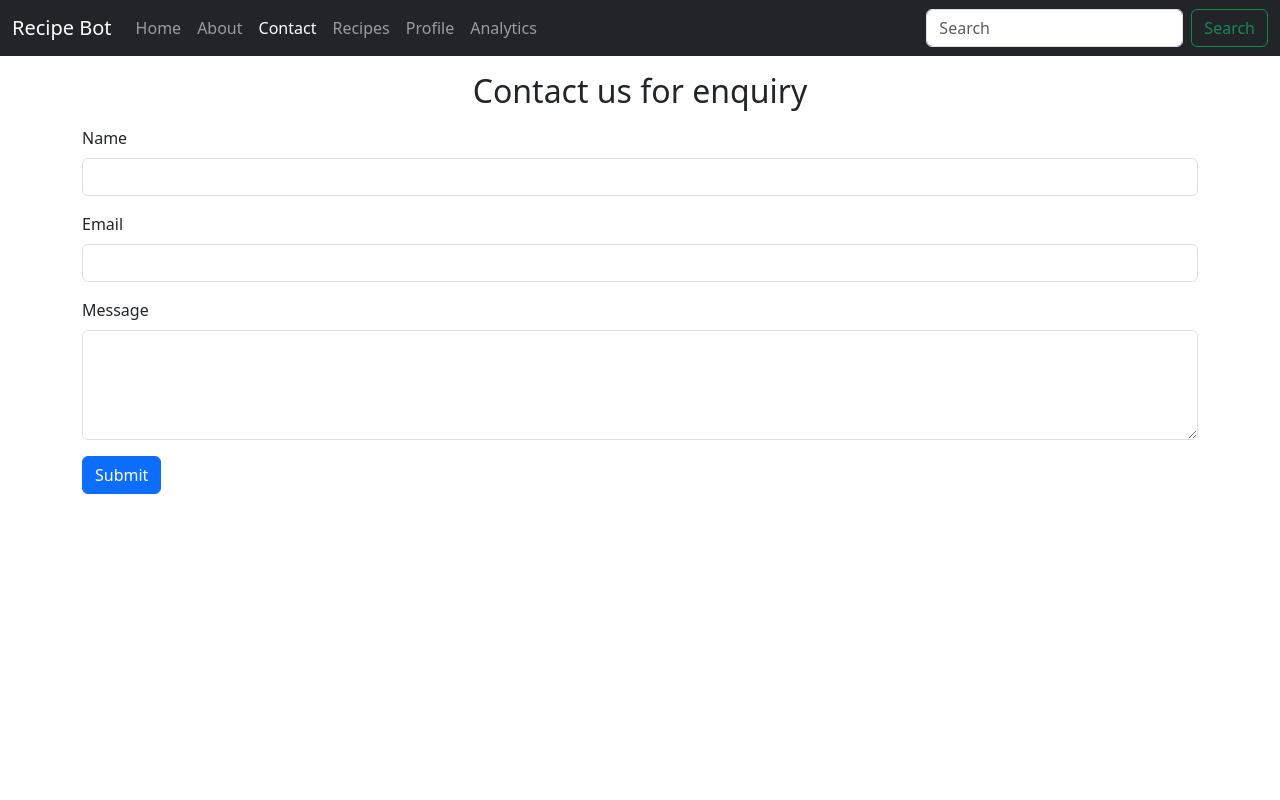
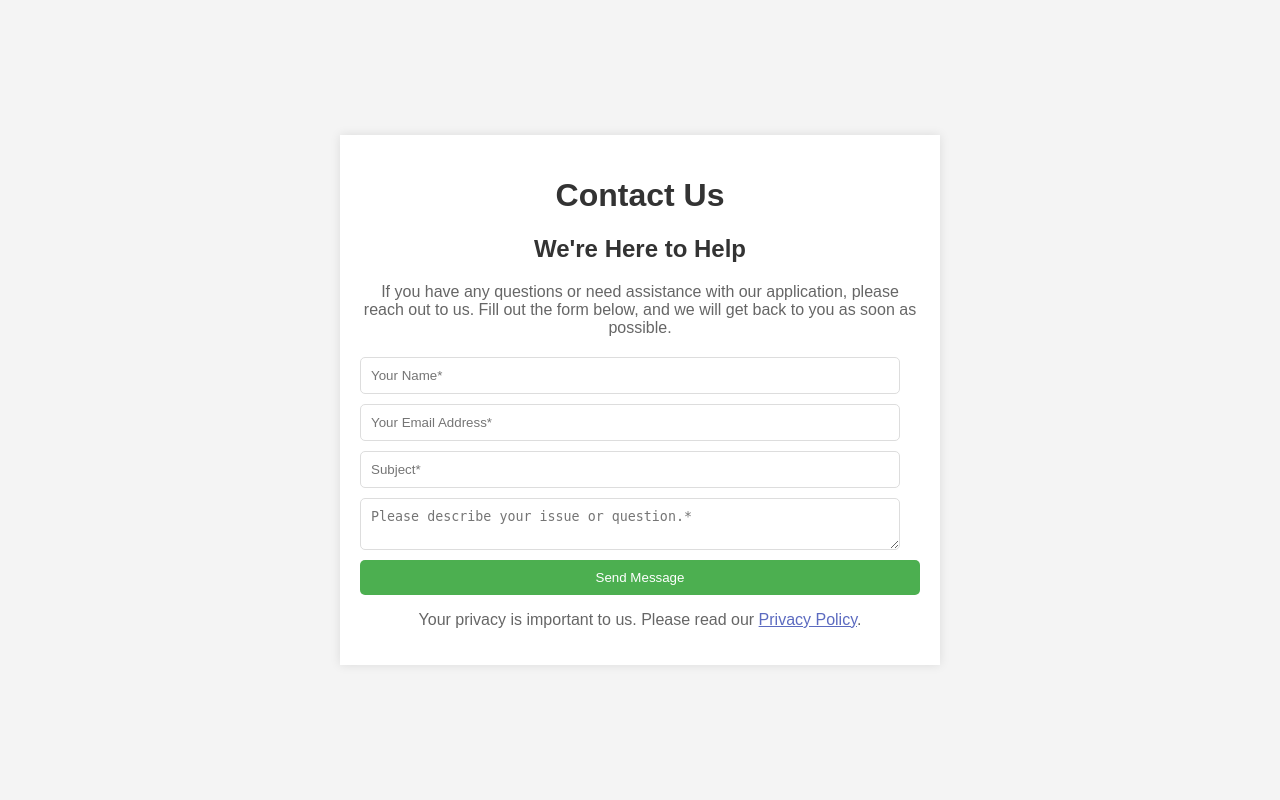
Before and after one commit to Deepthamaalolan/recipe_project, a Django app: page /contact/ in a window 1280 px wide. Run offline with Django 4.2, Linux system fonts and the light colour scheme.

Commit message:
view_recipe

```diff
--- a/recipe_app/urls.py
+++ b/recipe_app/urls.py
@@ -2,7 +2,7 @@
 from django.urls import path
 
 from recipe_app import views
-from .views import SignupView, LoginView, UpdateUserView, SignupViewAdmin, LoginViewAdmin, UpdateAdminView, UploadRecipeView, UpdateRecipeView,GetUserFavoritesView, SaveRecipeView, GenerateChatResponseView, home, about, contact, view_recipe, user_page, analytics
+from .views import SignupView, LoginView, UpdateUserView, SignupViewAdmin, LoginViewAdmin, UpdateAdminView, UploadRecipeView, UpdateRecipeView,GetUserFavoritesView, SaveRecipeView, GenerateChatResponseView, home, about, contact, view_recipe, user_page, analytics, UserView, GetRecipeView
 urlpatterns = [
     path('signup/', SignupView.as_view(), name='signup'),
     path('login/', LoginView.as_view(), name='login'),
@@ -16,10 +16,12 @@ urlpatterns = [
     path('user/favorites/', GetUserFavoritesView.as_view(), name='get_user_fav'),
     path('generate_chat_response/', GenerateChatResponseView.as_view(), name='generate_chat_response'),
     path('home/', home, name='home'),
+    path('user_profile/', UserView.as_view(), name = "user_profile"),
+    path('view_recipe/', GetRecipeView.as_view(), name = "view_recipe"),
     path('about/', about, name='about'),
     #path('projects', views.projects, name='projects'),
     path('contact/', contact, name='contact'),
-    path('view_recipe/', view_recipe, name='view_recipe'),
+    path('view_recipe', view_recipe, name='view_recipe'),
     path('user_page/', user_page, name='user_page'),
     path('analytics/', analytics, name='analytics')
 ]
--- a/recipe_app/views.py
+++ b/recipe_app/views.py
@@ -1,4 +1,4 @@
-from django.shortcuts import render
+from django.shortcuts import render, get_object_or_404
 # recipe_app/views.py
 from django.http import JsonResponse
 from django.views.decorators.csrf import csrf_exempt
@@ -59,9 +59,42 @@ def analytics(request):
     return render(request,'analytics.html')
 
 @method_decorator(csrf_exempt, name='dispatch')
+class UserView(View):
+    def post(self, request):
+
+        # data = json.loads(request.body.decode('utf-8'))
+        # print("data",data)
+        data = json.loads(request.body.decode('utf-8'))
+        user_id = data.get('user_id')
+        print("user_id.........", user_id)
+
+        if not user_id:
+            return JsonResponse({'error': 'User ID not provided'}, status=400)
+
+        user = get_object_or_404(User, userId=user_id)
+
+        print("user.......\n\n", user)
+
+        user_details = {
+            'userId': user.userId,
+            'username': user.username,
+            'email': user.email,
+            'phone_number': user.phone_number,
+            'dietary_preferences': user.dietary_preferences,
+            'meal_preferences': user.meal_preferences,
+            'favorites': user.favorites,
+        }
+
+        return JsonResponse(user_details)
+
+@method_decorator(csrf_exempt, name='dispatch')
 class SignupView(View):
     def post(self, request):
-        data = json.loads(request.body.decode('utf-8'))
+        try:
+            data = json.loads(request.body.decode('utf-8'))
+        except json.JSONDecodeError:
+            return self.json_response({'error': 'Invalid JSON data'}, status=400)
+
         username = data.get('username')
         password = data.get('password')
         email = data.get('email')
@@ -73,20 +106,15 @@ class SignupView(View):
         if not username or not password or not email:
             return self.json_response({'error': 'Username, password, and email are required'}, status=400)
 
-        all_users = User.objects.all()
-
-        # Print users to the console
-        for user in all_users:
-            print(f'Username: {user.username}, Email: {user.email}')
-
-        existing_user = User.objects.filter(username=username) or User.objects.filter(email=email)
+        # Use get() to check for existing user
+        existing_user = User.objects.filter(username=username).first() or User.objects.filter(email=email).first()
         if existing_user:
             return self.json_response({'error': 'Username or email already exists'}, status=400)
 
         hashed_password = make_password(password)
         user_id = str(uuid.uuid4())
 
-        new_user = User.objects.create(
+        new_user = User(
             userId=user_id,
             username=username,
             password=hashed_password,
@@ -96,6 +124,8 @@ class SignupView(View):
             meal_preferences=meal_preferences,
             favorites=favorites
         )
+
+        new_user.save()
 
         return self.json_response({'message': 'User created successfully'}, status=201)
 
@@ -317,7 +347,31 @@ class GetUserFavoritesView(View):
             if favorites:
                 return JsonResponse({'favorites': favorites}, status=200)
             else:
-                return JsonResponse({'message': 'User has not made any recipe favorite'}, status=200)
+                return JsonResponse({'message': 'User has not made any recipe favorite'}, status=200)@method_decorator(csrf_exempt, name='dispatch')
+
+@method_decorator(csrf_exempt, name='dispatch')
+class GetRecipeView(View):
+    def get(self, request):
+        try:
+            # Fetch the first 5 recipes from the Recipe model
+            recipes = Recipe.objects.all()[:5]
+
+            # Serialize the recipes
+            serialized_recipes = []
+            for recipe in recipes:
+                serialized_recipes.append({
+                    "dishName": recipe.dishName,
+                    "ingredients": recipe.ingredients,
+                    "steps": recipe.steps,
+                    "created_at": recipe.created_at
+                })
+
+            # Return the serialized recipes in JSON format
+            return JsonResponse({'recipes': serialized_recipes}, status=200)
+
+        except Exception as e:
+            # Handle exceptions or errors as needed
+            return JsonResponse({'error': str(e)}, status=500)
 
 @method_decorator(csrf_exempt, name='dispatch')
 class SaveRecipeView(View):
--- a/recipe_project/settings.py
+++ b/recipe_project/settings.py
@@ -92,6 +92,8 @@ DATABASES = {
 
 
 
+
+
 # Password validation
 # https://docs.djangoproject.com/en/4.2/ref/settings/#auth-password-validators
 
--- a/templates/contact.html
+++ b/templates/contact.html
@@ -1,68 +1,81 @@
-<!doctype html>
+<!DOCTYPE html>
 <html lang="en">
 <head>
-    <meta charset="utf-8">
-    <meta name="viewport" content="width=device-width, initial-scale=1">
-    <title>Contact</title>
-    <link href="https://cdn.jsdelivr.net/npm/bootstrap@5.3.2/dist/css/bootstrap.min.css" rel="stylesheet" integrity="sha384-T3c6CoIi6uLrA9TneNEoa7RxnatzjcDSCmG1MXxSR1GAsXEV/Dwwykc2MPK8M2HN" crossorigin="anonymous">
+<meta charset="UTF-8">
+<meta name="viewport" content="width=device-width, initial-scale=1.0">
+<title>Contact Us - Application Inquiry</title>
+<style>
+    html, body {
+        height: 100%;
+        margin: 0;
+        padding: 0;
+        font-family: 'Arial', sans-serif;
+        background: #f4f4f4;
+        display: flex;
+        justify-content: center;
+        align-items: center;
+    }
+    .container {
+        width: 100%;
+        max-width: 600px;
+        margin: auto;
+        background: #fff;
+        padding: 20px;
+        box-shadow: 0 0 10px rgba(0, 0, 0, 0.1);
+        box-sizing: border-box;
+    }
+    h1, h2 {
+        color: #333;
+        text-align: center;
+    }
+    form {
+        margin-top: 20px;
+    }
+    input, select, textarea {
+        width: calc(100% - 20px);
+        padding: 10px;
+        margin-bottom: 10px;
+        border: 1px solid #ddd;
+        border-radius: 5px;
+        display: block;
+        box-sizing: border-box;
+    }
+    button {
+        background: #4CAF50; /* Green */
+        color: #fff;
+        padding: 10px 20px;
+        border: none;
+        border-radius: 5px;
+        cursor: pointer;
+        display: block;
+        width: 100%;
+        box-sizing: border-box;
+    }
+    button:hover {
+        background: #45a049;
+    }
+    p {
+        color: #666;
+        text-align: center;
+    }
+    a {
+        color: #5c6bc0;
+    }
+</style>
 </head>
 <body>
-    <nav class="navbar navbar-expand-lg navbar-dark bg-dark">
-        <div class="container-fluid">
-          <a class="navbar-brand" href="/">Recipe Bot</a>
-          <button class="navbar-toggler" type="button" data-bs-toggle="collapse" data-bs-target="#navbarSupportedContent" aria-controls="navbarSupportedContent" aria-expanded="false" aria-label="Toggle navigation">
-            <span class="navbar-toggler-icon"></span>
-          </button>
-          <div class="collapse navbar-collapse" id="navbarSupportedContent">
-            <ul class="navbar-nav me-auto mb-2 mb-lg-0">
-              <li class="nav-item">
-                <a class="nav-link" href="/">Home</a>
-              </li>
-              <li class="nav-item">
-                <a class="nav-link" href="/about">About</a>
-              </li>
-
-              <li class="nav-item">
-                <a class="nav-link active" aria-current="page" href="/contact">Contact</a>
-              </li>
-              <li class="nav-item">
-                <a class="nav-link" href="/view_recipe">Recipes</a>
-              </li>
-            <li class="nav-item">
-                <a class="nav-link" href="/user_page">Profile</a>
-            </li>
-            <li class="nav-item">
-              <a class="nav-link" href="/analytics">Analytics</a>
-            </li>
-            </ul>
-            <form class="d-flex" role="search">
-              <input class="form-control me-2" type="search" placeholder="Search" aria-label="Search">
-              <button class="btn btn-outline-success" type="submit">Search</button>
+<div class="container">
+    <h1>Contact Us</h1>
+    <h2>We're Here to Help</h2>
+    <p>If you have any questions or need assistance with our application, please reach out to us. Fill out the form below, and we will get back to you as soon as possible.</p>
+    <form action="your-server-side-handler" method="post">
+        <input type="text" name="name" placeholder="Your Name*" required>
+        <input type="email" name="email" placeholder="Your Email Address*" required>
+        <input type="text" name="subject" placeholder="Subject*" required>
+        <textarea name="message" placeholder="Please describe your issue or question.*" required></textarea>
+        <button type="submit">Send Message</button>
     </form>
+    <p>Your privacy is important to us. Please read our <a href="your-privacy-policy-url">Privacy Policy</a>.</p>
 </div>
-        </div>
-      </nav>
-
-      <div class="container">
-        <h2 class="text-center my-3">Contact us for enquiry</h2>
-        <form action="/submit-contact" method="post">
-            <!-- Add more form fields as needed -->
-            <div class="mb-3">
-                <label for="name" class="form-label">Name</label>
-                <input type="text" class="form-control" id="name" name="name" required>
-            </div>
-            <div class="mb-3">
-                <label for="email" class="form-label">Email</label>
-                <input type="email" class="form-control" id="email" name="email" required>
-            </div>
-            <div class="mb-3">
-                <label for="message" class="form-label">Message</label>
-                <textarea class="form-control" id="message" name="message" rows="4" required></textarea>
-            </div>
-            <button type="submit" class="btn btn-primary">Submit</button>
-        </form>
-      </div>
-
-    <script src="https://cdn.jsdelivr.net/npm/bootstrap@5.3.2/dist/js/bootstrap.bundle.min.js" integrity="sha384-C6RzsynM9kWDrMNeT87bh95OGNyZPhcTNXj1NW7RuBCsyN/o0jlpcV8Qyq46cDfL" crossorigin="anonymous"></script>
 </body>
 </html>
```
Also changed, not shown: recipe_app/models.py (+23 -5 lines), templates/user_page.html (+227 -195 lines). Lines whose indentation alone changed are shown as unchanged.
